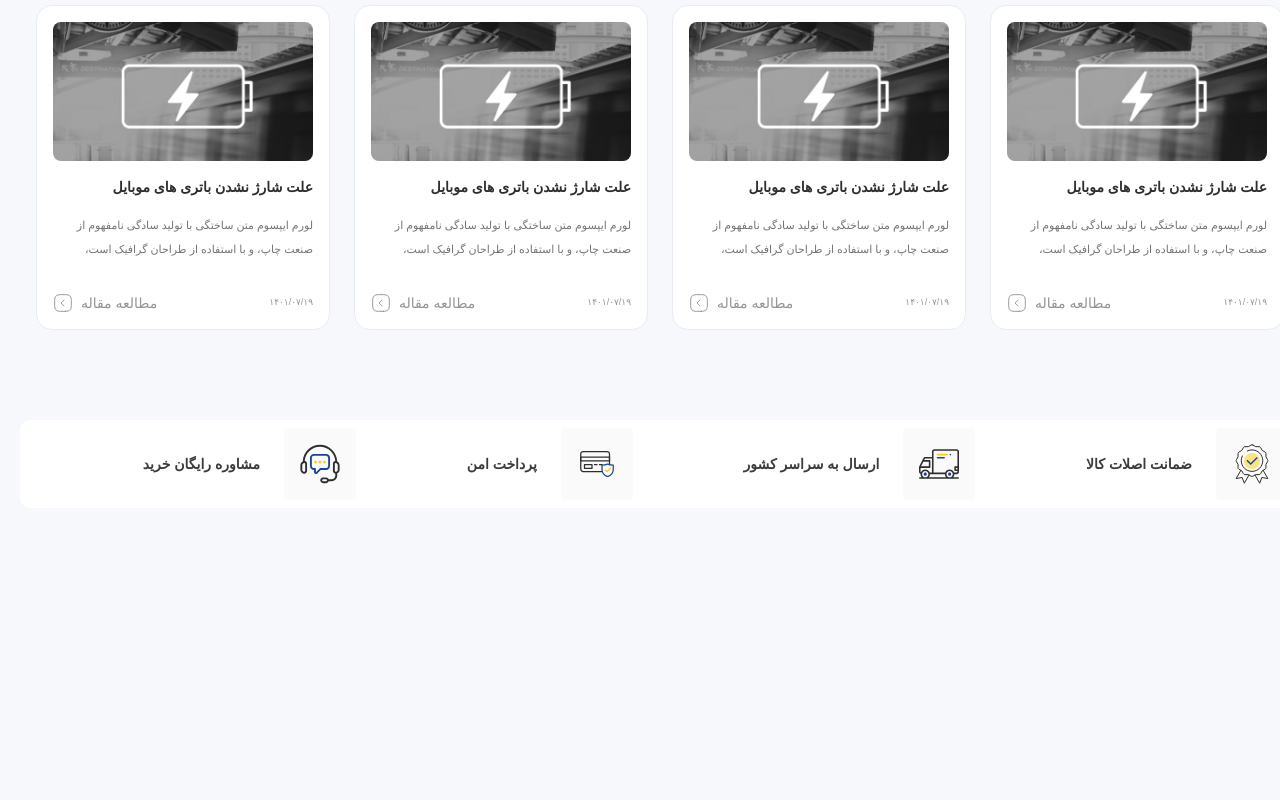
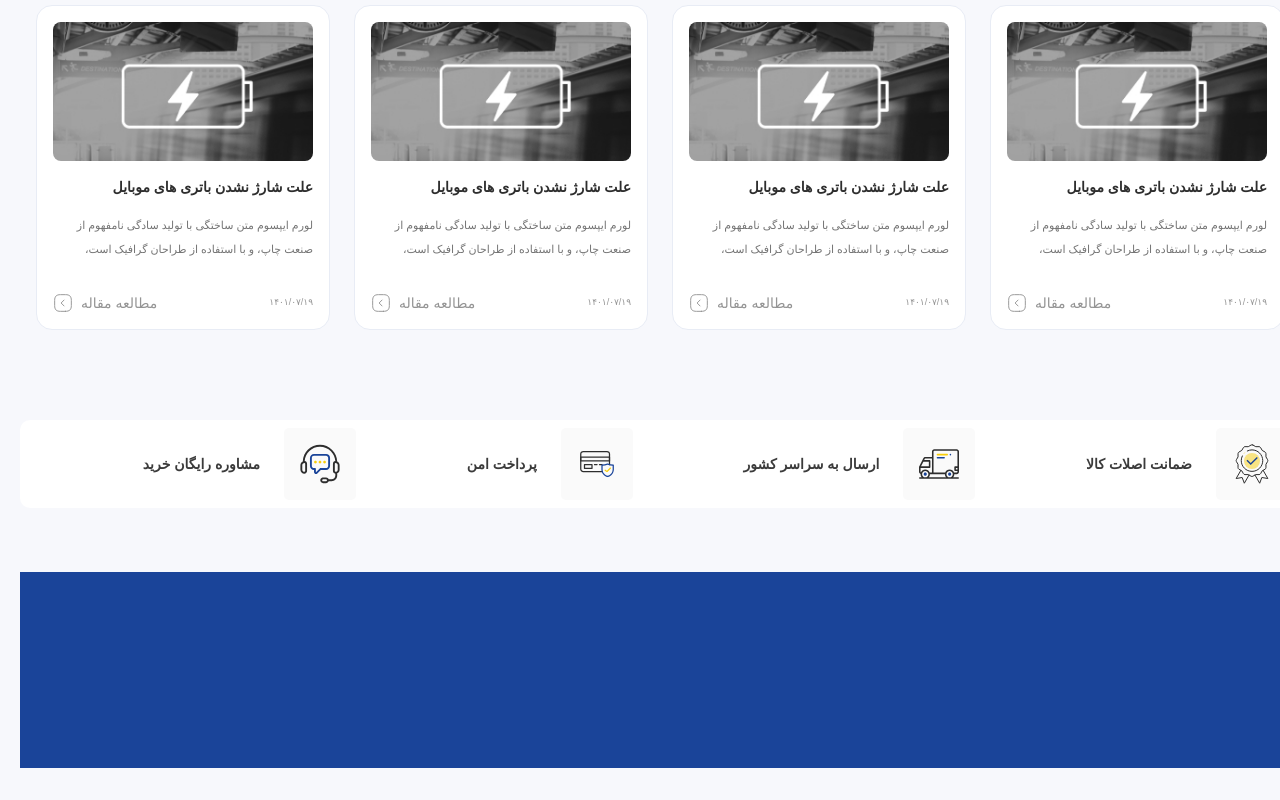
Before and after one commit to mahyarErshad/anaram-react, a React (Create React App) app: page / in a window 1280 px wide. Shown: the part 4270-5070 px from the top of the page. Built offline with nearby package versions, Linux system fonts and the light colour scheme; a web font is replaced by a local one.

Commit message:
Imported call-to-action-background image

```diff
--- a/src/Pages/MainPage/CallToAction/CallToAction.jsx
+++ b/src/Pages/MainPage/CallToAction/CallToAction.jsx
@@ -1,7 +1,7 @@
 import React from "react";
 
 function CallToAction() {
-  return <section className="w-full h-[12.25rem] mt-16 flex-center flex-col gap-8">
+  return <section className="w-full h-[12.25rem] mt-16 flex-center flex-col gap-8 bg-primary6">
 
   </section>;
 }
```
Also changed, not shown: src/assets/images/call-to-action-background.png (added).
